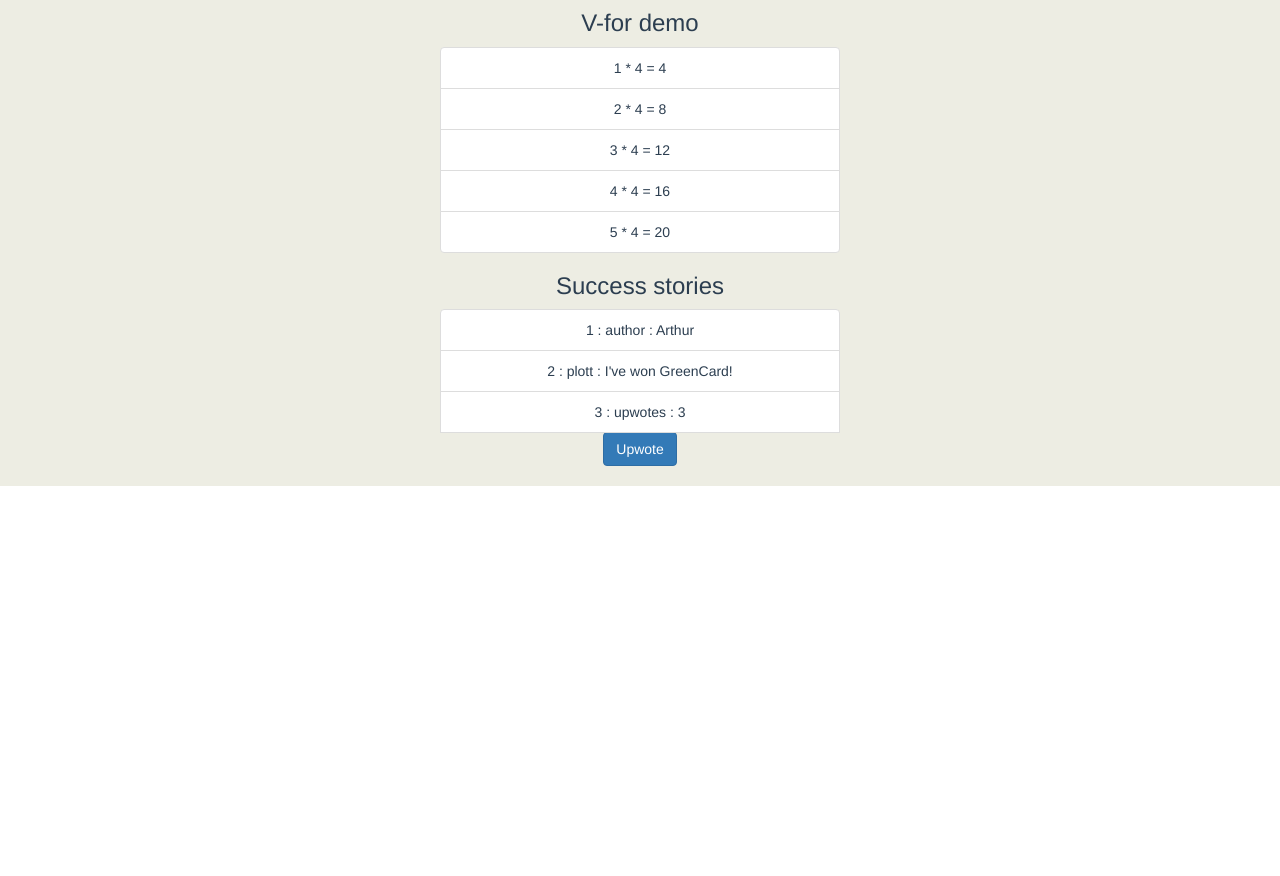
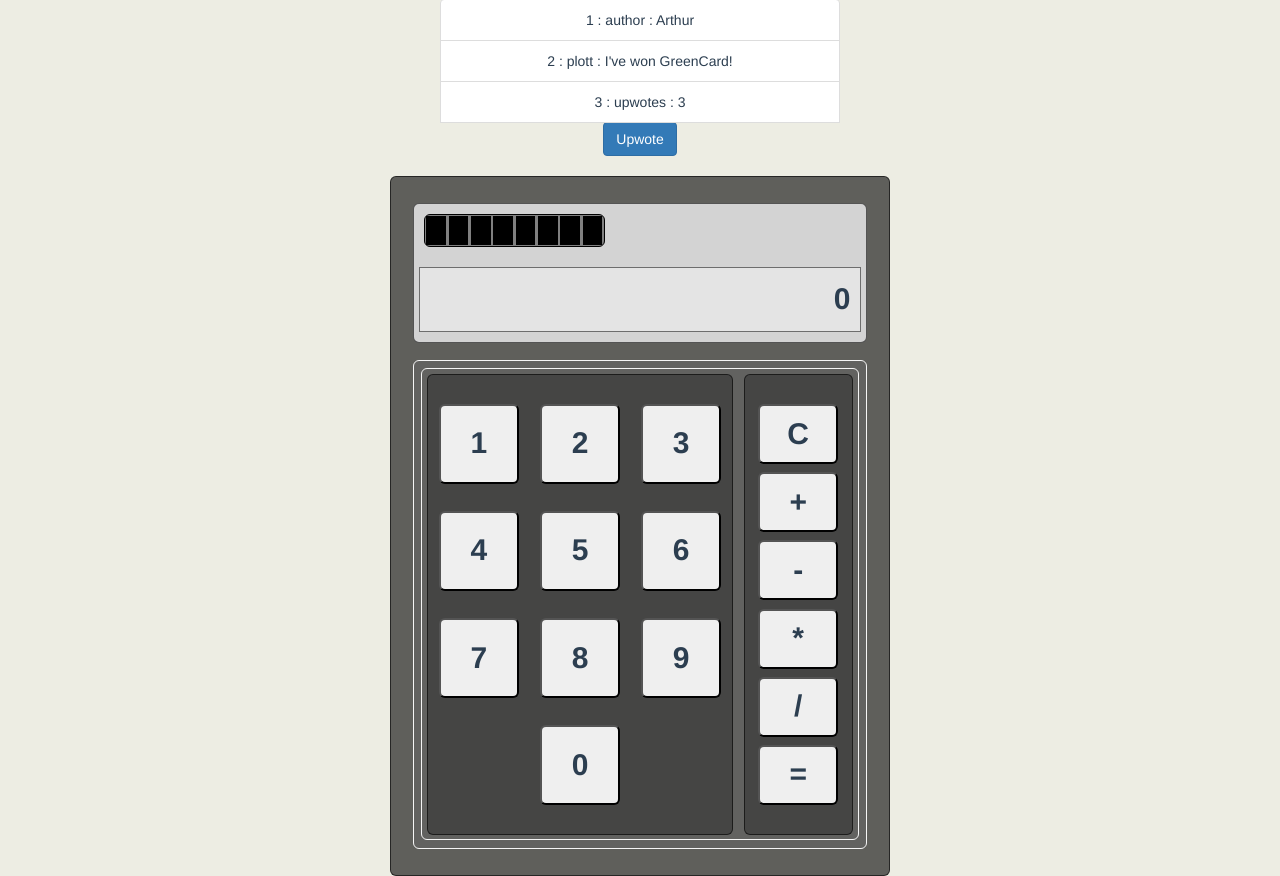
Before and after one commit to ShmidtAlex/Greatness-of-Vue-book, a Vue app: page /about in a window 1280 px wide. Shown: the part 529-1405 px from the top of the page. Before the commit the page ends 1015 px from the top, so only its background shows below. Built offline with nearby package versions, Linux system fonts and the light colour scheme.

Commit message:
calculator layout finished

```diff
--- a/src/components/Calculator.vue
+++ b/src/components/Calculator.vue
@@ -1,10 +1,176 @@
-<template></template>
+<template>
+	<div class="container">
+		<div class="screen_wrapper">
+			<div class="screen_wrapper__solar-battery">
+				<div class="screen_wrapper__battery_item"></div>
+				<div class="screen_wrapper__battery_item"></div>
+				<div class="screen_wrapper__battery_item"></div>
+				<div class="screen_wrapper__battery_item"></div>
+				<div class="screen_wrapper__battery_item"></div>
+				<div class="screen_wrapper__battery_item"></div>
+				<div class="screen_wrapper__battery_item"></div>
+				<div class="screen_wrapper__battery_item"></div>
+			</div>
+			<div class="screen_wrapper__resuls">{{initialValue}}</div>
+		</div>
+		<div class="number_wrapper">
+			<div class="number_wrapper__form"><!--I'm not sure, that tag "form" is
+				necessary in this case-->
+				<div class="number_wrapper__numbers">
+					<input type="button" class="number_wrapper__number" value=1>
+					<input type="button" class="number_wrapper__number" value=2>
+					<input type="button" class="number_wrapper__number" value=3>
+					<input type="button" class="number_wrapper__number" value=4>
+					<input type="button" class="number_wrapper__number" value=5>
+					<input type="button" class="number_wrapper__number" value=6>
+					<input type="button" class="number_wrapper__number" value=7>
+					<input type="button" class="number_wrapper__number" value=8>
+					<input type="button" class="number_wrapper__number" value=9>
+					<input type="button" class="number_wrapper__number" value=0>
+				</div>
+				<div class="number_wrapper__math-signs">
+					<input type="button" class="number_wrapper__sign" value="C">
+					<input type="button" class="number_wrapper__sign" value="+">
+					<input type="button" class="number_wrapper__sign" value="-">
+					<input type="button" class="number_wrapper__sign" value="*">
+					<input type="button" class="number_wrapper__sign" value="/">
+					<input type="button" class="number_wrapper__sign" value="=">
+				</div>
+			</div>
+
+		</div>
+	</div>
+</template>
 <script>
 	export default {
-		name: "calculator",
-		data: {
-			initialValue = 0;
-			runningOperator = "+";
+		name: "Calculator",
+		data: function() {
+			return {
+				initialValue: 0,
+				runningOperator: "+",
+			}
 		}
 	}
 </script>
+<style scoped>
+	.container {
+		background-color: rgba(0,0,0, .6);
+		width: 500px;
+		height: 700px;
+		border: 1px solid rgba(0,0,0, .6);
+		border-radius: 6px;
+		display: flex;
+		flex-direction: column;
+		justify-content: space-around;
+		align-items: center;
+	}
+	.screen_wrapper {
+		height: 20%;
+		width: 97%;
+		border: 1px solid rgba(0,0,0, .6);
+		border-radius: 6px;
+		background-color: lightgray;
+		display: flex;
+		flex-direction: column;
+		justify-content: space-around;
+		align-items: space-around;
+	}
+	.screen_wrapper__solar-battery {
+		width: 40%;
+		height: 40%;
+		margin:10px;
+		background-color: gray;
+		border: 1px solid black;
+		/*align-self: flex-end;*/
+		justify-self: flex-start;
+		border-radius: 6px;
+		display: flex;
+		flex-direction: row;
+		justify-content: space-around;
+		align-items: center;
+	}
+	.screen_wrapper__battery_item {
+		height: 97%;
+		width: 11%;
+		background-color: black;
+
+	}
+	.screen_wrapper__resuls {
+		width: 98%;
+		height: 50%;
+		align-self: center;
+		margin:10px;
+		border: 1px solid rgba(30,30,30, .6);
+		background-color: rgba(240,240,240, .6);
+		display: flex;
+		flex-direction: row;
+		justify-content: flex-end;
+		align-items: center;
+		padding: 10px;
+		font-weight: 800;
+		font-size: 30px;
+	}
+
+	.number_wrapper {
+		height: 70%;
+		width:97%;
+		background-color: rgba(100,100,100, .6);
+		border: 1px solid whitesmoke;
+		border-radius: 6px;
+		display: flex;
+		flex-direction: row;
+		justify-content: center;
+		align-items: center;
+
+	}
+	.number_wrapper__form {
+		border: 1px solid whitesmoke;
+		width: 97%;
+		height: 97%;
+		display: flex;
+		flex-direction: row;
+		justify-content: space-around;
+		align-items: center;
+		border-radius: 6px;
+	}
+ 	.number_wrapper__numbers {
+		width:70%;
+		height: 98%;
+		border: 1px solid rgba(0,0,0, .6);
+		background-color: rgba(50,50,50, .6);
+		border-radius: 6px;
+		display: flex;
+		flex-direction: row;
+		justify-content: space-around;
+		align-items: center;
+		flex-wrap: wrap;
+		padding: 15px 0;
+	}
+	.number_wrapper__number {
+		width: 80px;
+		height: 80px;
+		font-size: 30px;
+		font-weight: 800;
+		border-radius: 6px;
+	}
+	.number_wrapper__math-signs {
+		width: 25%;
+		height: 98%;
+		display: flex;
+		flex-direction: column;
+		justify-content: space-around;
+		align-items: center;
+		border: 1px solid rgba(0,0,0, .6);
+		background-color: rgba(50,50,50, .6);
+		border-radius: 6px;
+		padding: 25px 0;
+	}
+	.number_wrapper__sign {
+		width:80px;
+		height: 60px;
+		font-size: 30px;
+		font-weight: 800;
+		border-radius: 6px;
+
+	}
+</style>
--- a/src/components/HelloVue.vue
+++ b/src/components/HelloVue.vue
@@ -30,15 +30,16 @@ export default {
 <template>
    <div class="hello">
     <h1>{{ msg }}</h1>
-    <div class="word_card">
+    <!-- <div class="word_card">
       <textarea v-model="parents" name="" id="" cols="30" rows="10"></textarea>
       <div class="parentsName">My parents' name are {{ parents }}</div>
 
       <button v-show="parents" class="delete" @click='clearParentsField'>delete</button>
+       -->
       <!-- Important: use v-show, when your elements are going to switch often
           otherwise use v-if (becouse of it has high coast of switching but fast displaying) -->
 
-    </div>
+    <!-- </div>  -->
     <h3>V-for demo</h3>
     <ul class="list-group"><li v-for="i in 5"class="list-group-item">{{i}} * 4  = {{i*4}}</li></ul>
     <h3>Success stories</h3>
--- a/src/views/About.vue
+++ b/src/views/About.vue
@@ -4,16 +4,19 @@
   <div class="about">
     <h1>Here is the page, where I will learn vue!</h1>
     <HelloVue msg="Hello, Your Magesty, Vue"/>
+    <Calculator />
   </div>
 </template>
 
 <script>
 import HelloVue from "@/components/HelloVue.vue";
+import Calculator from "@/components/Calculator.vue"
 
 export default {
   name: "about",
   components: {
-  	HelloVue
+  	HelloVue,
+    Calculator
   }
 };
 </script>
```
